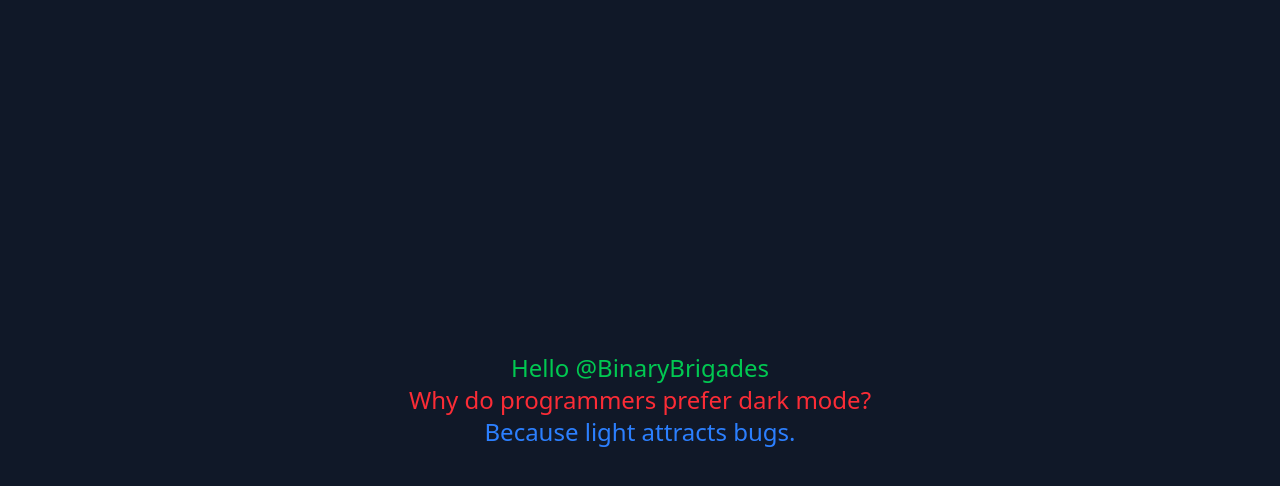
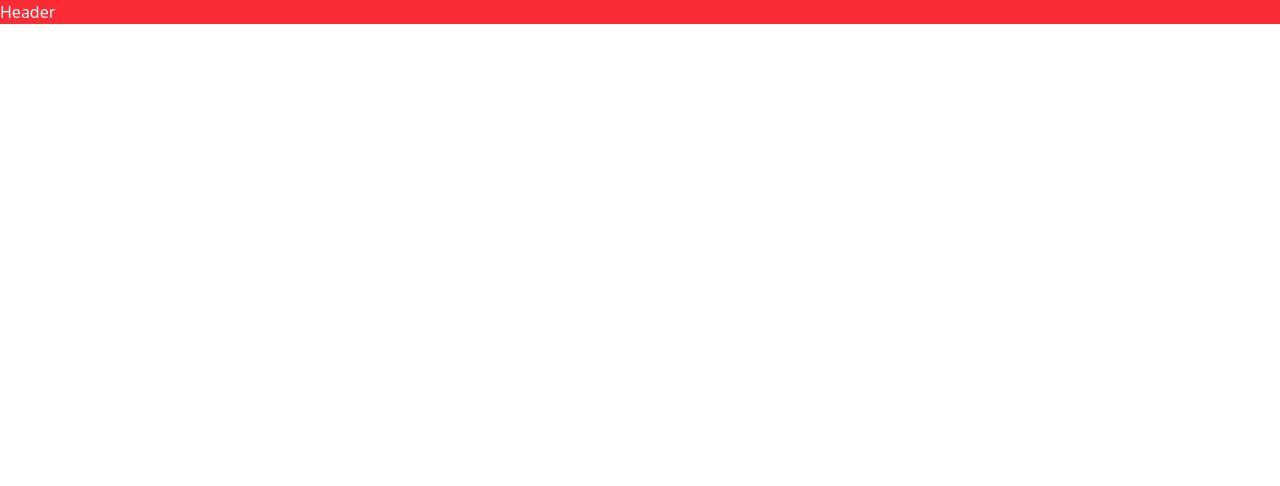
Before and after one commit to IhubMmust/DigiWezo-frontend, a React (Vite) app: page / in a window 1280 px wide. Shown: the top 486 px of the page. Built offline with nearby package versions, Linux system fonts and the light colour scheme.

Commit message:
Update codebase

```diff
--- a/src/App.tsx
+++ b/src/App.tsx
@@ -1,6 +1,8 @@
 import { Route, BrowserRouter as Router, Routes } from "react-router-dom";
 import HomePage from "./pages/HomePage";
 import { QueryClient, QueryClientProvider } from "@tanstack/react-query";
+import AboutPage from "./pages/AboutPage";
+import ContactPage from "./pages/ContactPage";
 
 function App() {
   const queryClient = new QueryClient();
@@ -10,8 +12,8 @@ function App() {
       <Router>
         <Routes>
           <Route path="/" element={<HomePage />} />
-          {/* <Route path="/about" element={<About />} />
-      <Route path="/contact" element={<Contact />} /> */}
+          <Route path="/about" element={<AboutPage />} />
+      <Route path="/contact" element={<ContactPage />} />
         </Routes>
       </Router>
     </QueryClientProvider>
--- /dev/null
+++ b/src/components/containers/Header.tsx
@@ -0,0 +1,7 @@
+function Header() {
+  return (
+    <header className="bg-red-500 w-full fixed top-0 z-[9999]">Header</header>
+  );
+}
+
+export default Header;
--- /dev/null
+++ b/src/pages/AboutPage.tsx
@@ -0,0 +1,14 @@
+function AboutPage() {
+  return (
+    <div className="bg-gray-900 text-white h-screen  flex flex-col justify-center items-center">
+      <p className="text-green-500 text-2xl">Hello @BinaryBrigades</p>
+      {/* 1 programic joke */}
+      <p className="text-red-500 text-2xl">
+        Why do programmers prefer dark mode?
+      </p>
+      <p className="text-blue-500 text-2xl">Because light attracts bugs.</p>
+    </div>
+  );
+}
+
+export default AboutPage;
--- /dev/null
+++ b/src/pages/ContactPage.tsx
@@ -0,0 +1,14 @@
+function ContactPage() {
+  return (
+    <div className="bg-gray-900 text-white h-screen  flex flex-col justify-center items-center">
+      <p className="text-green-500 text-2xl">Hello @BinaryBrigades</p>
+      {/* 1 programic joke */}
+      <p className="text-red-500 text-2xl">
+        Why do programmers prefer dark mode?
+      </p>
+      <p className="text-blue-500 text-2xl">Because light attracts bugs.</p>
+    </div>
+  );
+}
+
+export default ContactPage;
--- a/src/pages/HomePage.tsx
+++ b/src/pages/HomePage.tsx
@@ -1,16 +1,9 @@
+import Header from "../components/containers/Header"
+
 function HomePage() {
   return (
-    <div className='bg-gray-900 text-white h-screen  flex flex-col justify-center items-center'>
-     <p className='text-green-500 text-2xl'>
-     Hello @BinaryBrigades
-     </p>
-     {/* 1 programic joke */}
-      <p className='text-red-500 text-2xl'>
-      Why do programmers prefer dark mode?
-      </p>
-      <p className='text-blue-500 text-2xl'>
-      Because light attracts bugs.
-      </p>
+    <div className='text-white h-screen w-screen  flex flex-col justify-center items-center'>
+    <Header/>
     </div>
   )
 }
```
